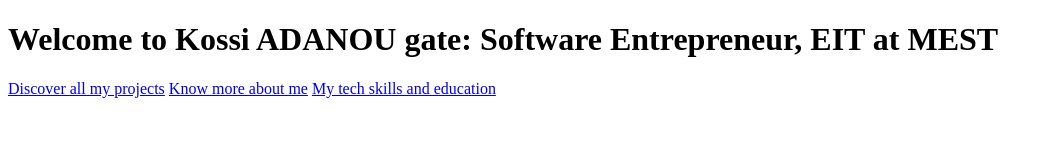
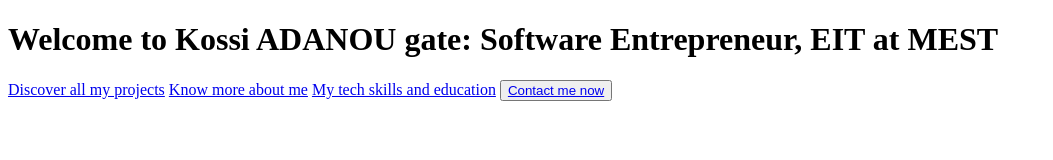
Before and after one commit to AJKossi/mest_2024_html, a plain HTML site: page index.html in a window 1280 px wide. Shown: the whole page, without its empty margins (0-1053 px from the left). Drawn offline with Linux system fonts and the light colour scheme.

Commit message:
add contact link in index.html

```diff
--- a/index.html
+++ b/index.html
@@ -11,6 +11,7 @@
         <a href="projects.html">Discover all my projects</a>
         <a href="about.html">Know more about me</a>
         <a href="skills.html">My tech skills and education</a>
+        <button><a href="contact.html">Contact me now</a></button>
     </div>
 </body>
 </html>
```
